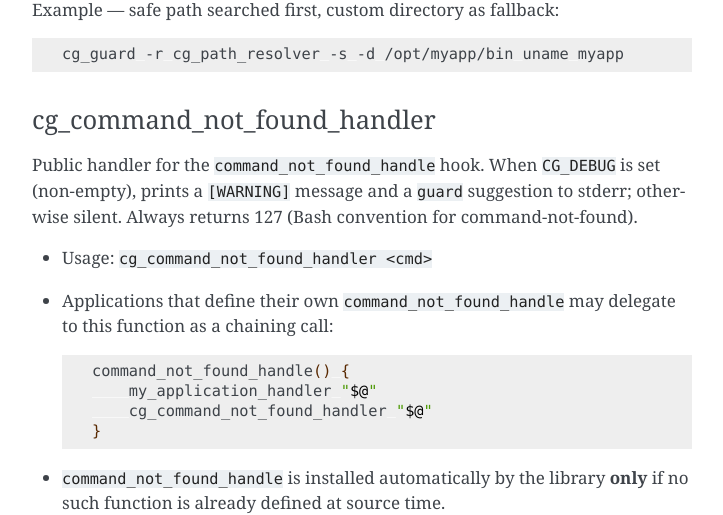
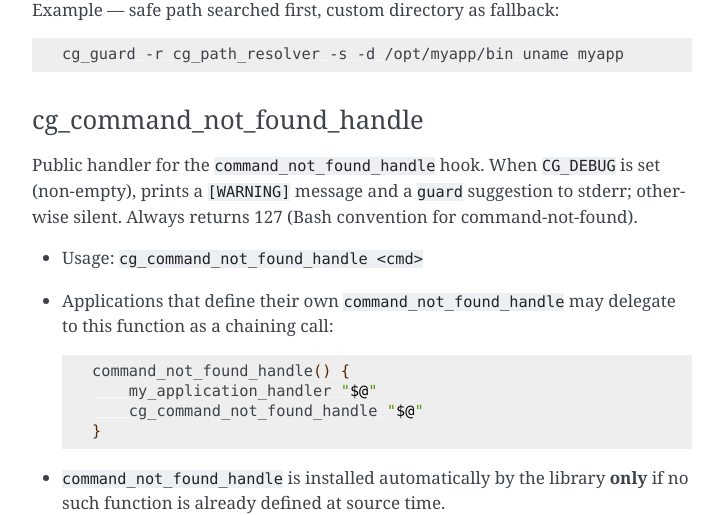
Before and after one commit to CriticalOptimisation/bash-deploy-libs, a Sphinx documentation site: the page built from docs/libraries/command_guard.rst, in a window 1280 px wide and 900 px high, scrolled down 5968 px. Shown: the part 158-673 px from the top of the window, without its empty margins (388-1111 px from the left). Built offline with Sphinx 7.4.7, drawn with Linux system fonts in a browser that asks for light colours; some of the changed text lies outside the part shown.

Commit message:
refactor(command_guard): rename cg_command_not_found_handler → cg_command_not_found_handle
The Bash hook is command_not_found_handle (no trailing r); having the
library function differ by one letter forces users to remember which
spelling applies where. Aligning the names removes the ambiguity.

Co-Authored-By: Claude Sonnet 4.6 <noreply@anthropic.com>

```diff
--- a/docs/libraries/command_guard.rst
+++ b/docs/libraries/command_guard.rst
@@ -279,7 +279,7 @@ Example — safe path searched first, custom directory as fallback:
 
    cg_guard -r cg_path_resolver -s -d /opt/myapp/bin uname myapp
 
-cg_command_not_found_handler
+cg_command_not_found_handle
 ~~~~~~~~~~~~~~~~~~~~~~~~~~~~~
 
 Public handler for the ``command_not_found_handle`` hook. When ``CG_DEBUG`` is
@@ -287,7 +287,7 @@ set (non-empty), prints a ``[WARNING]`` message and a ``guard`` suggestion to
 stderr; otherwise silent. Always returns 127 (Bash convention for
 command-not-found).
 
-- Usage: ``cg_command_not_found_handler <cmd>``
+- Usage: ``cg_command_not_found_handle <cmd>``
 - Applications that define their own ``command_not_found_handle`` may delegate
   to this function as a chaining call:
 
@@ -295,7 +295,7 @@ command-not-found).
 
      command_not_found_handle() {
          my_application_handler "$@"
-         cg_command_not_found_handler "$@"
+         cg_command_not_found_handle "$@"
      }
 
 - ``command_not_found_handle`` is installed automatically by the library **only**
@@ -575,7 +575,7 @@ Known Limitations
 - The ``command_not_found_handle`` hook is a single global resource. The library
   installs it only if unclaimed; applications that need their own handler should
   define it before sourcing the library, or chain via
-  ``cg_command_not_found_handler``.
+  ``cg_command_not_found_handle``.
 - The ``guard`` alias is a single global resource. The library defines it only
   if unclaimed; applications that define their own ``guard`` function before
   sourcing the library will keep their version. Use ``cg_guard`` directly when
```
Also changed, not shown: 2 other files.
